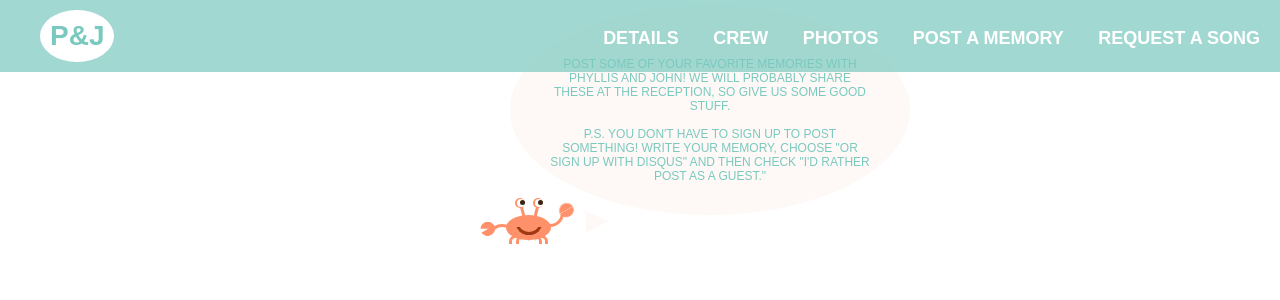
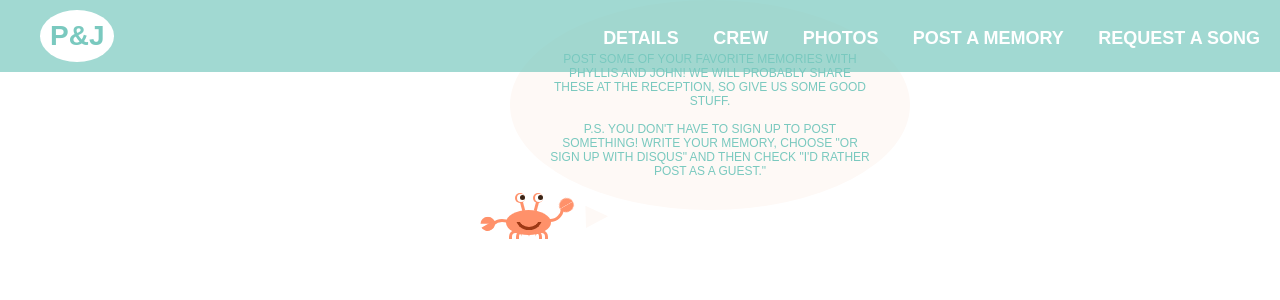
Before and after one commit to phyllisandjohn/phyllisandjohn.github.io, a Jekyll site: the page built from _posts/2016-01-17-post.md, in a window 1280 px wide. Shown: the top 300 px of the page. Built offline with Jekyll 4.4.1, drawn with Linux system fonts in a browser that asks for light colours; comment, search, counter and statistics services are not loaded.

Commit message:
Update post.css

```diff
--- a/css/post.css
+++ b/css/post.css
@@ -3,7 +3,7 @@
   	margin: 0 auto;
   	position: absolute;
   	z-index: 0;
-	margin-top: 225px;
+	margin-top: 220px;
 	margin-left: 2.5%;
 
 }
@@ -13,7 +13,6 @@
   	height: 250px;
   	position: absolute;
   	z-index: 1;
-  	margin-top: 5px;
   	background: white;
 }
 
```
